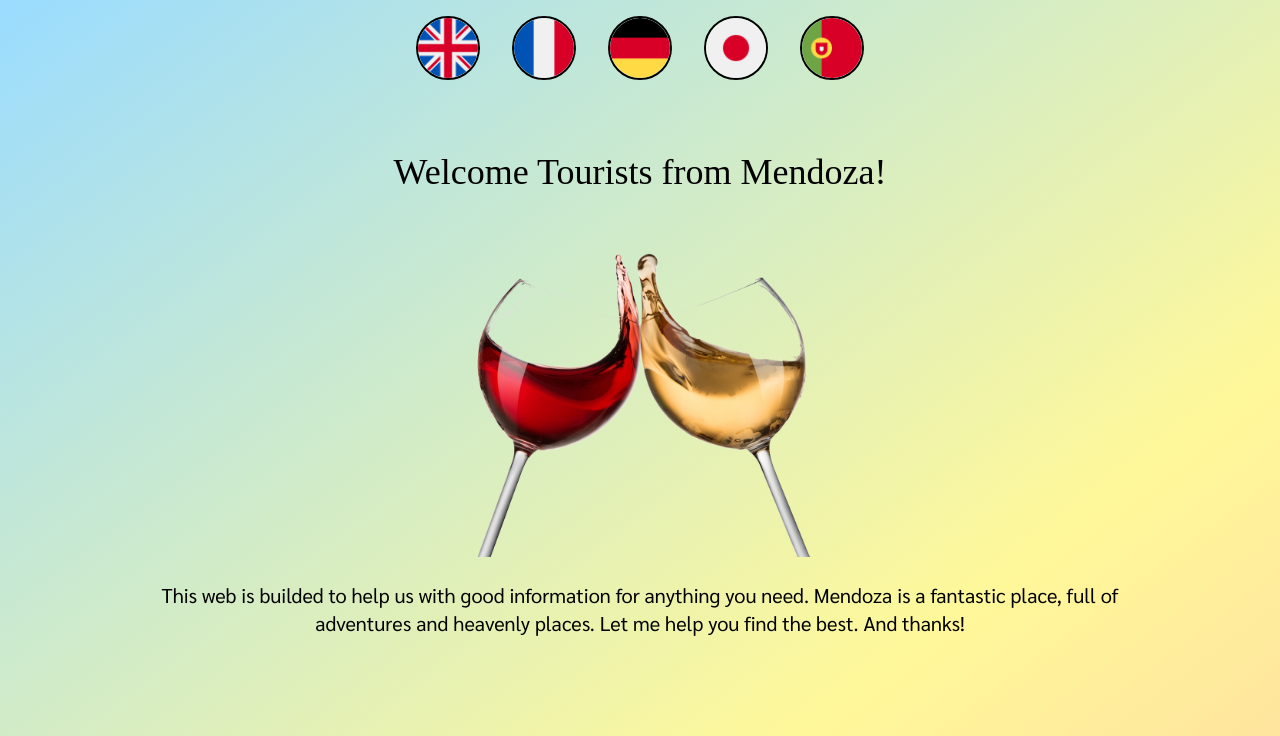
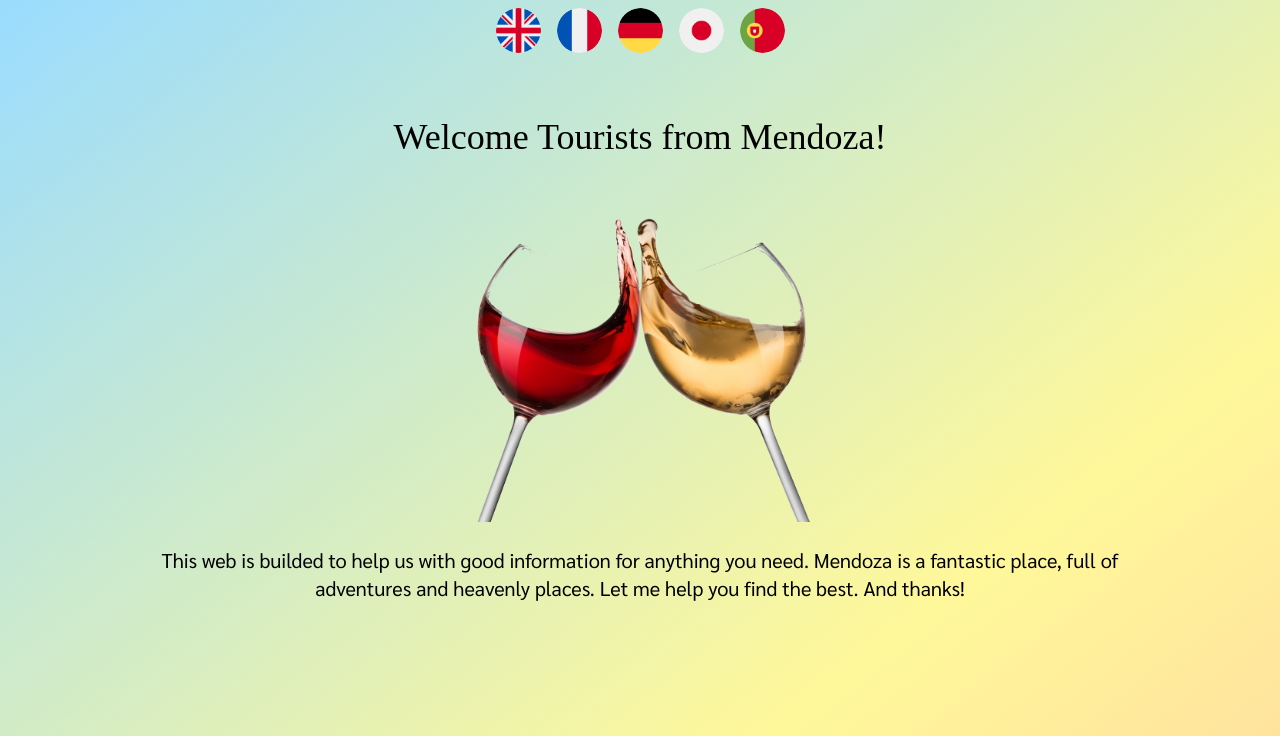
Before and after one commit to DevZeppelin/devzeppelinweb, a Next.js app: page /tourist in a window 1280 px wide. Shown: the top 736 px of the page. Built offline with nearby package versions, Linux system fonts and the light colour scheme; a web font is replaced by a local one.

Commit message:
change img for Image of next.js...  add again const with flag classname

```diff
--- a/pages/tourist.js
+++ b/pages/tourist.js
@@ -2,39 +2,91 @@ import PhoneCard from "../components/tourist/PhoneCard";
 import { useState } from "react";
 import helper from "../components/tourist/helper";
 import Footer from "../components/Footer";
+import Image from "next/image";
 
 const Tourist = () => {
   const [openEmergency, setOpenEmergency] = useState(false);
   const [openHospitals, setOpenHospitals] = useState(false);
   const [openOfficial, setOpenOfficial] = useState(false);
 
-  const [language, setLanguage] = useState(helper.eng)
+  const [language, setLanguage] = useState(helper.eng);
 
+  const classNameFlag =
+    "m-3 border-4 rounded-full cursor-pointer textDark";
   const classNameButton =
     "text-2xl cursor-pointer border-2 rounded-lg hover:bg-lightGray p-6 mx-4 md:mx-24";
 
   return (
     <div className="tourist-body">
       <div className="flex gap-2 md:gap-4 justify-center p-2">
-        <img onClick={()=>setLanguage(helper.eng)} src="/tourist/eng.png" className="m-2 w-8 h-8 md:w-16 md:h-16 border-2 rounded-full cursor-pointer" />
-        <img onClick={()=>setLanguage(helper.fra)} src="/tourist/fra.png" className="m-2 w-8 h-8 md:w-16 md:h-16 border-2 rounded-full cursor-pointer" />
-        <img onClick={()=>setLanguage(helper.ale)} src="/tourist/ale.png" className="m-2 w-8 h-8 md:w-16 md:h-16 border-2 rounded-full cursor-pointer" />
-        <img onClick={()=>setLanguage(helper.jap)} src="/tourist/jap.png" className="m-2 w-8 h-8 md:w-16 md:h-16 border-2 rounded-full cursor-pointer" />
-        <img onClick={()=>setLanguage(helper.por)} src="/tourist/por.png" className="m-2 w-8 h-8 md:w-16 md:h-16 border-2 rounded-full cursor-pointer" />
-
+        <Image
+          alt="flag image png"
+          width="45"
+          height="45"
+          src="/tourist/eng.png"
+          className={classNameFlag}
+          onClick={() => setLanguage(helper.eng)}
+        />
+        <Image
+          alt="flag image png"
+          width="45"
+          height="45"
+          src="/tourist/fra.png"
+          className={classNameFlag}
+          onClick={() => setLanguage(helper.fra)}
+        />
+        <Image
+          alt="flag image png"
+          width="45"
+          height="45"
+          src="/tourist/ale.png"
+          className={classNameFlag}
+          onClick={() => setLanguage(helper.ale)}
+        />
+        <Image
+          alt="flag image png"
+          width="45"
+          height="45"
+          src="/tourist/jap.png"
+          className={classNameFlag}
+          onClick={() => setLanguage(helper.jap)}
+        />
+        <Image
+          alt="flag image png"
+          width="45"
+          height="45"
+          src="/tourist/por.png"
+          className={classNameFlag}
+          onClick={() => setLanguage(helper.por)}
+        />
       </div>
       <section id="welcome" className="text-center p-4 pt-16 md:p-16">
         <h1 className="text-4xl animate-bounce">{language.welcomeTitle}</h1>
-        <img src="/tourist/logo.png" className="w-full h-full  md:w-1/3 md:h-1/3 mx-auto" />
-        <p className="p-6 px-2 md:px-24 text-xl">{language.welcomeDescription}</p>
+        <img
+
+          alt="wine mendoza"
+          src="/tourist/logo.png"
+          className="w-full h-full md:w-1/3 md:h-1/3 mx-auto"
+        />
+        <p className="p-6 px-2 md:px-24 text-xl">
+          {language.welcomeDescription}
+        </p>
       </section>
       <div>
-      <div className="mt-12">
-        <img src="/tourist/phone-book.png" className="w-24 h-24 mx-auto" />
+        <div className="mt-12">
+          <img
+
+            alt="icon lib phone numbers"
+            src="/tourist/phone-book.png"
+            className="w-24 h-24 mx-auto"
+          />
           <h1 className="text-3xl text-center">{language.numbersTitle}</h1>
-      </div>
+        </div>
 
-        <section id="emergency-numbers" className="text-center mx-2 md:mx-16 my-4 mt-12">
+        <section
+          id="emergency-numbers"
+          className="text-center mx-2 md:mx-16 my-4 mt-12"
+        >
           <h2
             onClick={() => setOpenEmergency(!openEmergency)}
             className={classNameButton}
@@ -57,7 +109,10 @@ const Tourist = () => {
           ) : null}
         </section>
 
-        <section id="hospital-numbers" className="text-center mx-2 md:mx-16 my-4">
+        <section
+          id="hospital-numbers"
+          className="text-center mx-2 md:mx-16 my-4"
+        >
           <h2
             onClick={() => setOpenHospitals(!openHospitals)}
             className={classNameButton}
@@ -79,7 +134,10 @@ const Tourist = () => {
           ) : null}
         </section>
 
-        <section id="oficial-numbers" className="text-center mx-2 md:mx-16 my-4">
+        <section
+          id="oficial-numbers"
+          className="text-center mx-2 md:mx-16 my-4"
+        >
           <h2
             onClick={() => setOpenOfficial(!openOfficial)}
             className={classNameButton}
@@ -102,7 +160,9 @@ const Tourist = () => {
           ) : null}
         </section>
       </div>
-      <p className="mt-16 text-center md:text-left font-bold mx-auto p-2">Info powered by: </p>
+      <p className="mt-16 text-center md:text-left font-bold mx-auto p-2">
+        Info powered by:{" "}
+      </p>
       <Footer />
     </div>
   );
```
Also changed, not shown: css/base.css (line endings or trailing spaces).
